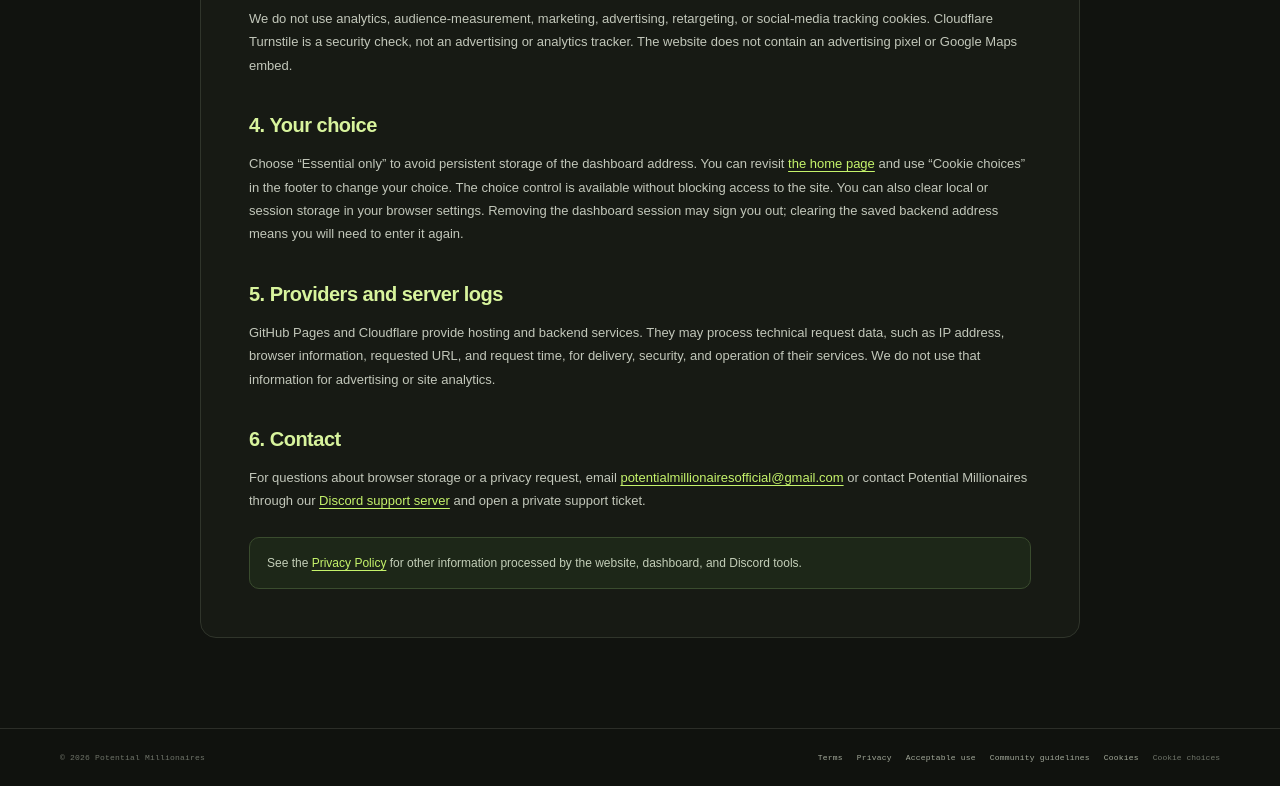
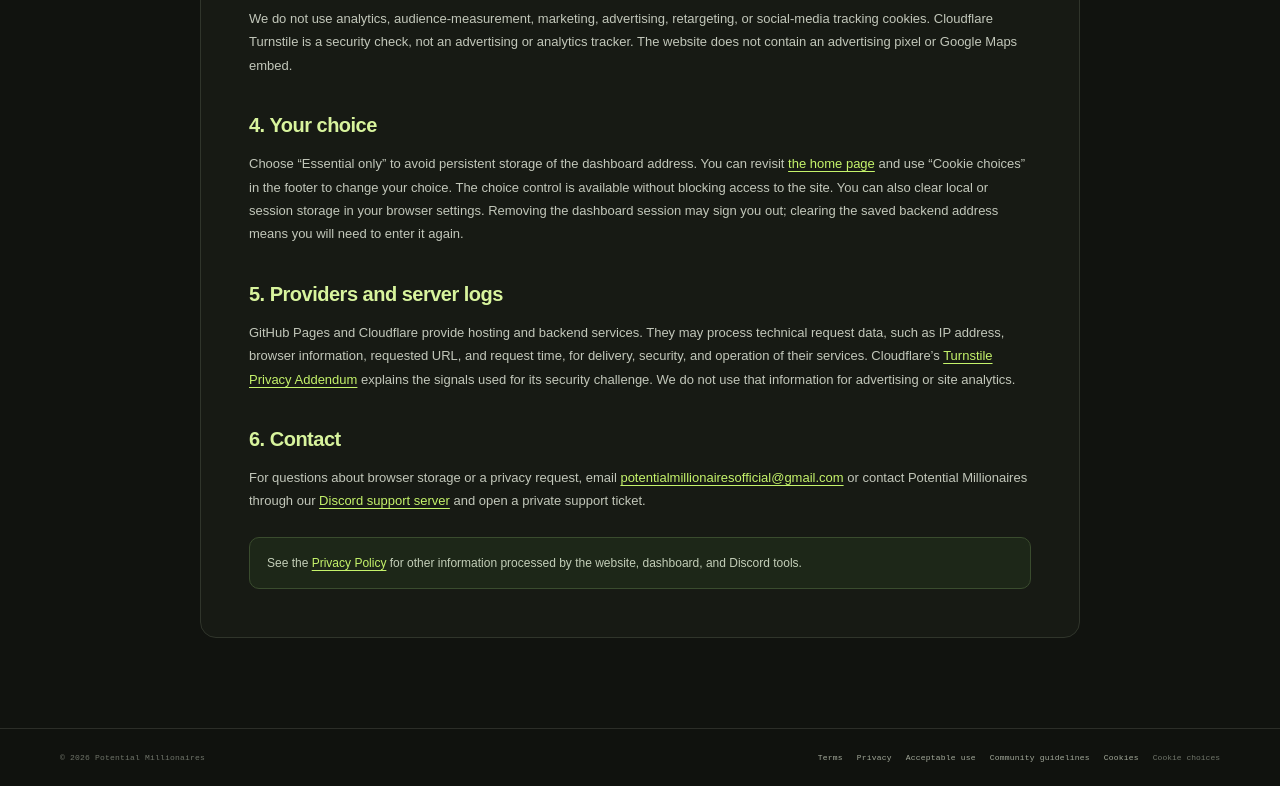
Before and after one commit to jerrebjerreb18-max/My-dino-code-Upload-into-Online-Python-for-it-to-work-or-any-other-, a plain HTML site: page cookies.html in a window 1280 px wide. Shown: the part 1077-1863 px from the top of the page. Drawn offline with Linux system fonts and the light colour scheme.

Commit message:
Link the Turnstile privacy notice from the cookie policy

```diff
--- a/cookies.html
+++ b/cookies.html
@@ -45,7 +45,7 @@
       <p>Choose “Essential only” to avoid persistent storage of the dashboard address. You can revisit <a href="index.html">the home page</a> and use “Cookie choices” in the footer to change your choice. The choice control is available without blocking access to the site. You can also clear local or session storage in your browser settings. Removing the dashboard session may sign you out; clearing the saved backend address means you will need to enter it again.</p>
 
       <h2>5. Providers and server logs</h2>
-      <p>GitHub Pages and Cloudflare provide hosting and backend services. They may process technical request data, such as IP address, browser information, requested URL, and request time, for delivery, security, and operation of their services. We do not use that information for advertising or site analytics.</p>
+      <p>GitHub Pages and Cloudflare provide hosting and backend services. They may process technical request data, such as IP address, browser information, requested URL, and request time, for delivery, security, and operation of their services. Cloudflare’s <a href="https://www.cloudflare.com/turnstile-privacy-policy/" rel="noopener noreferrer">Turnstile Privacy Addendum</a> explains the signals used for its security challenge. We do not use that information for advertising or site analytics.</p>
 
       <h2>6. Contact</h2>
       <p>For questions about browser storage or a privacy request, email <a href="mailto:potentialmillionairesofficial@gmail.com">potentialmillionairesofficial@gmail.com</a> or contact Potential Millionaires through our <a data-config-link="discordInviteUrl" data-unavailable-label="Discord support server" href="index.html#community">Discord support server</a> and open a private support ticket.</p>
```
